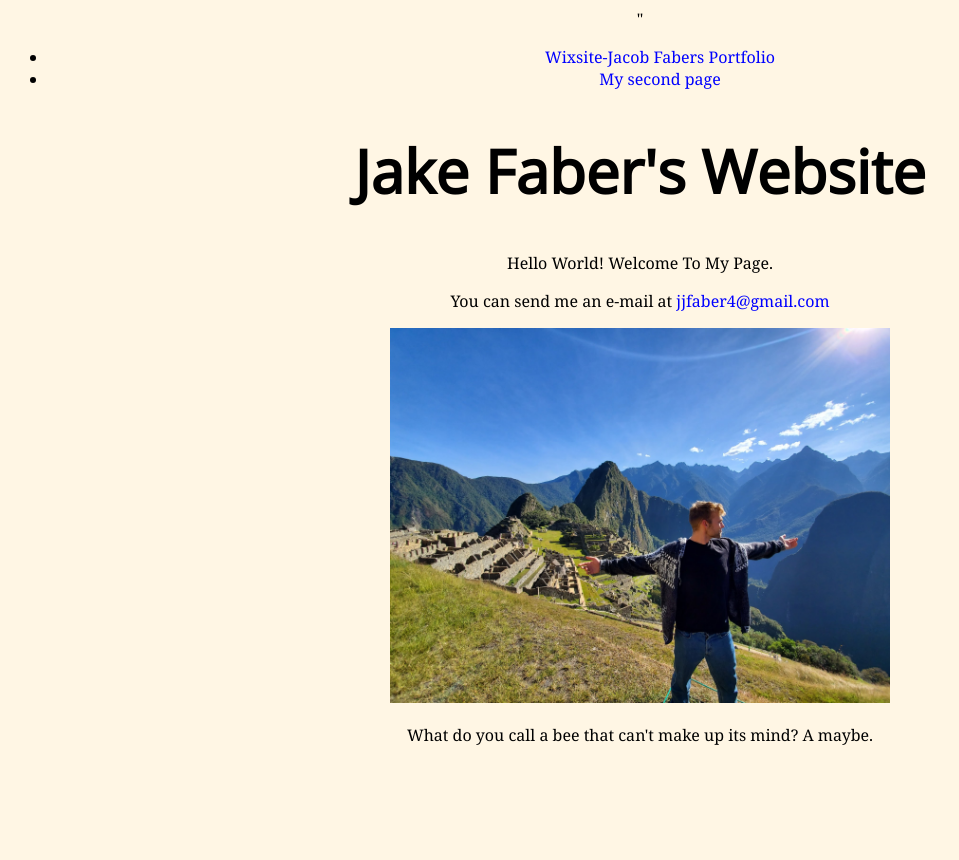
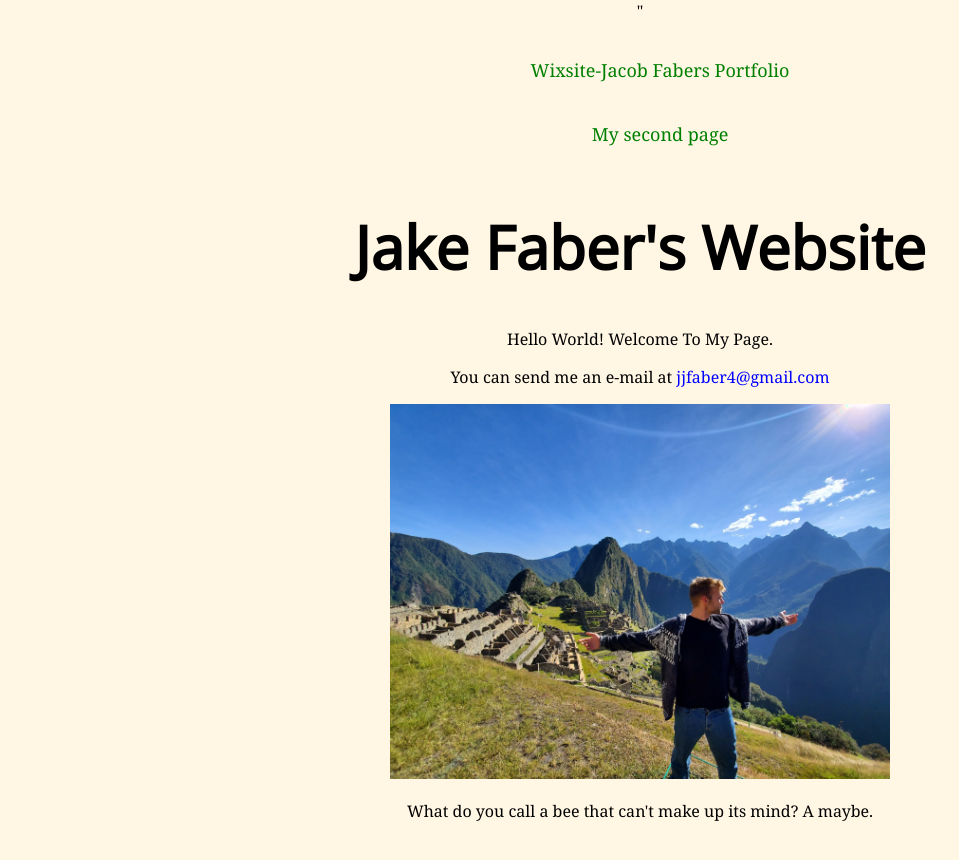
Before and after one commit to J4502-SS21/jake-faber, a plain HTML site: page index.html in a window 1280 px wide. Shown: the whole page, without its empty margins (0-959 px from the left). Before the commit the page ends 800 px from the top, so only its background shows below. Drawn offline with nearby package versions, Linux system fonts and the light colour scheme.

Commit message:
fixed head tag

```diff
--- a/style.css
+++ b/style.css
@@ -2,17 +2,31 @@ body {
   background: #FFF6E4;
   text-align: center;
   color: black;
+  margin: 0;
+  width: 100%;
+  padding-bottom: 200px;
   font-family: 'Noto Serif', serif, Times;
+}
+
+ul {
+  list-style-type: none;
+}
+
+li a{
+  display: block;
+  font-size: 18px;
+  padding: 20px;
+  color: green;
+}
+
+a{
+  color: blue;
+  text-decoration: none;
 }
 
 h1 {
   font-family: 'Open Sans', sans-serif;
   font-size: 60px;
-}
-
-a{
-  color: blue;
-  text-decoration: none;
 }
 
 img{
@@ -26,23 +40,20 @@ h2{
   font-size: 27px;
   font-family: 'Source Sans Pro', sans-serif;
 
-ul li{
-  list-style-type: none;
+
+}
+
   background: #D5B87E;
   float: left;
   display: block;
 }
 
 
-li a{
-  display: block;
-  font-size: 18px;
-  padding: 20px;
-  color: green;
+
 }
 
-@media screen and (max-width: 600px) {
-  ul li {float: none;}
+@media(max-width: 600px) {
+  ul li {width: 50% , float: none;}
 }
 
 a:hover img{
```
